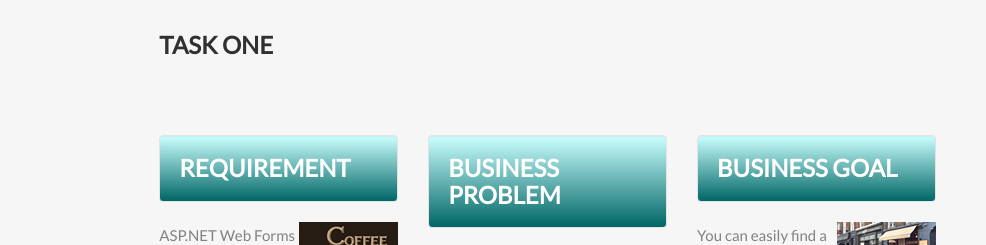
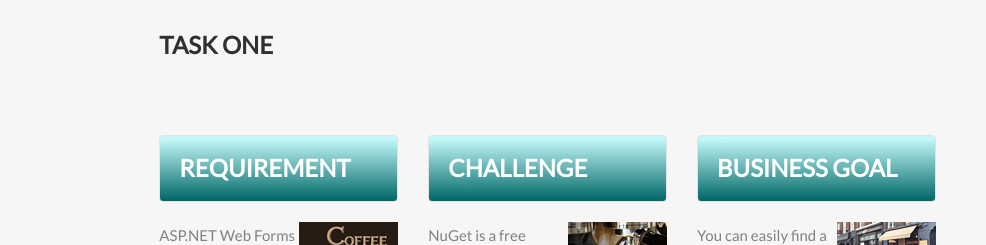
Before and after one commit to Sourngma/UX18219, a plain HTML site: page index.html in a window 1280 px wide. Shown: the part 1120-1365 px from the top of the page, 294-1280 px from the left. Drawn offline with nearby package versions, Linux system fonts and the light colour scheme.

Commit message:
Update index.html

```diff
--- a/index.html
+++ b/index.html
@@ -122,7 +122,7 @@
 
         </div>
         <div class="col-md-4">
-            <h2 class="well">Business Problem</h2>
+            <h2 class="well">Challenge</h2>
             <img src="images/cafe-coffee.gif" class="smallimage" />
             <p>
                 NuGet is a free Visual Studio extension that makes it easy to add, remove, and update libraries and tools in Visual Studio projects.
```
